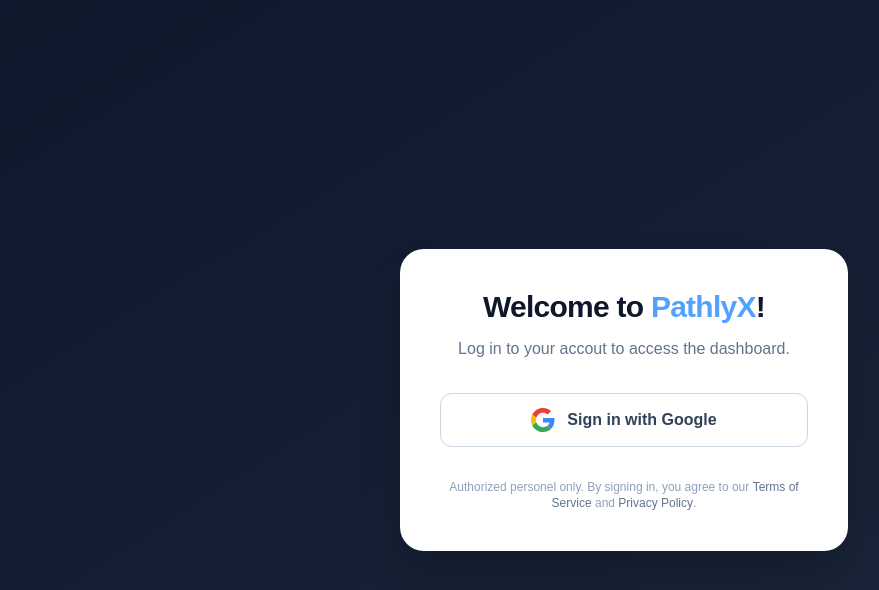
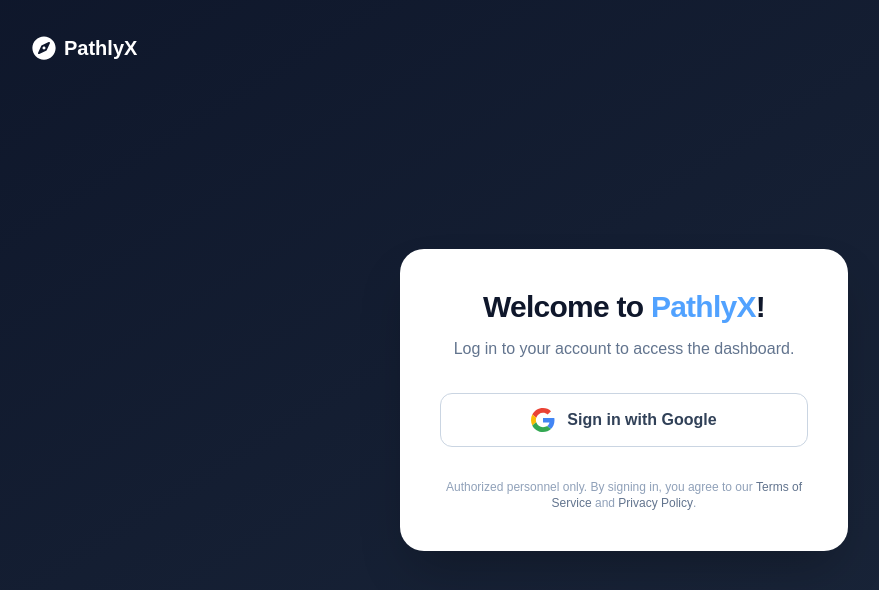
Before and after one commit to JanJus7/PathlyX, a Next.js app: page /login in a window 1280 px wide. Shown: the top 590 px of the page, without its empty margins (16-895 px from the left). Built offline with nearby package versions, Linux system fonts and the light colour scheme.

Commit message:
better login page. modified navbar so that it looks cool on the login page

```diff
--- a/app/components/Navbar.tsx
+++ b/app/components/Navbar.tsx
@@ -1,3 +1,4 @@
+"use function";
 "use client";
 
 import Link from "next/link";
@@ -18,7 +19,11 @@
   return scrollY;
 }
 
-export default function Navbar() {
+interface NavbarProps {
+  isAuthPage?: boolean;
+}
+
+export default function Navbar({ isAuthPage = false }: NavbarProps) {
   const [isMenuOpen, setIsMenuOpen] = useState(false);
 
   const scrollY = useScrollPosition();
@@ -36,34 +41,36 @@
 
   return (
     <header
-      className={`fixed top-0 left-0 w-full p-4 transition-colors duration-300 z-50 ${
+      className={`w-full p-4 transition-colors duration-300 z-50 ${
+        isAuthPage
+          ? "absolute top-0 left-0 bg-transparent text-white"
+          : `fixed top-0 left-0 ${
               isPastHero
                 ? "bg-white text-gray-600 shadow-md"
                 : "bg-linear-to-r from-blue-800 via-purple-800 to-indigo-900 text-white"
+            }`
       }`}
     >
       <div className="max-w-7xl mx-auto px-4 sm:px-6 lg:px-8 flex justify-between items-center h-16">
         <Link
-          href="#hero"
+          href={isAuthPage ? "/" : "#hero"}
           className={`flex items-center gap-2 text-xl font-bold ${
-            isPastHero ? "text-blue-600" : "text-white"
+            !isAuthPage && isPastHero ? "text-blue-600" : "text-white"
           }`}
         >
           <FaCompass className="size-6" />
           PathlyX
         </Link>
 
-        {/* Menu Desktop */}
+        {!isAuthPage && (
+          <>
             <nav className="hidden md:flex space-x-8">
               <Link href="#about" className="hover:text-blue-600">About Us</Link>
               <Link href="#services" className="hover:text-blue-600">Services</Link>
-          {/* <Link href="#most-tracked-flights" className="hover:text-blue-600">Most Tracked Flights</Link> */}
               <Link href="#testimonials" className="hover:text-blue-600">Testimonials</Link>
-          {/* <Link href="#case-studies" className="hover:text-blue-600">Case Studies</Link> */}
               <Link href="#contact" className="hover:text-blue-600">Contact</Link>
             </nav>
 
-        {/* Przycisk Hamburger dla Mobile */}
             <div className="flex items-center justify-center md:hidden">
               <button
                 onClick={toggleMenu}
@@ -73,14 +80,14 @@
                 {isMenuOpen ? <FaTimes className="w-6 h-6" /> : <FaBars className="w-6 h-6" />}
               </button>
             </div>
+          </>
+        )}
       </div>
 
-      {/* Menu Mobilne */}
-      {isMenuOpen && (
+      {!isAuthPage && isMenuOpen && (
         <nav className="bg-white md:hidden shadow-md flex flex-col">
           <Link href="#about" onClick={closeMenu} className="block px-4 py-3 text-gray-600 hover:text-blue-600 border-b border-gray-100">About Us</Link>
           <Link href="#services" onClick={closeMenu} className="block px-4 py-3 text-gray-600 hover:text-blue-600 border-b border-gray-100">Services</Link>
-          {/* <Link href="#most-tracked-flights" onClick={closeMenu} className="block px-4 py-3 text-gray-600 hover:text-blue-600 border-b border-gray-100">Most Tracked Flights</Link> */}
           <Link href="#testimonials" onClick={closeMenu} className="block px-4 py-3 text-gray-600 hover:text-blue-600 border-b border-gray-100">Testimonials</Link>
           <Link href="#contact" onClick={closeMenu} className="block px-4 py-3 text-gray-600 hover:text-blue-600">Contact</Link>
         </nav>
--- a/app/login/page.tsx
+++ b/app/login/page.tsx
@@ -1,17 +1,24 @@
 "use client";
 
 import { signIn } from "next-auth/react";
+import Navbar from "../components/Navbar";
 
 export default function LoginPage() {
   return (
-    <div className="min-h-screen flex items-center justify-center bg-linear-to-br from-slate-900 to-slate-800 p-4">
+    <div className="relative min-h-screen bg-linear-to-br from-slate-900 to-slate-800">
+
+      <div className="absolute top-0 w-full z-50">
+        <Navbar isAuthPage={true} />
+      </div>
+
+    <div className="min-h-screen flex items-center justify-center p-4">
     <div className="bg-white p-10 rounded-3xl shadow-2xl max-w-md w-full text-center space-y-8">
         <div className="space-y-3">
         <h1 className="text-3xl font-extrabold text-slate-900 tracking-tight">
             Welcome to {" "}<a className="text-blue-400">PathlyX</a>!
         </h1>
         <p className="text-slate-500 font-medium">
-            Log in to your accout to access the dashboard.
+            Log in to your account to access the dashboard.
         </p>
         </div>
 
@@ -30,7 +37,7 @@
 
         {/* TODO: Add terms of service and privacy policy */}
         <p className="text-xs text-slate-400 mt-4">
-          Authorized personel only. By signing in, you agree to our{" "}
+        Authorized personnel only. By signing in, you agree to our{" "}
         <a href="#" className="text-slate-500 hover:text-slate-700 font-medium">
             Terms of Service
         </a>{" "}
@@ -41,5 +48,6 @@
         </p>
     </div>
       </div>
+    </div>
   );
 }
```
Lines whose indentation alone changed are shown as unchanged.
